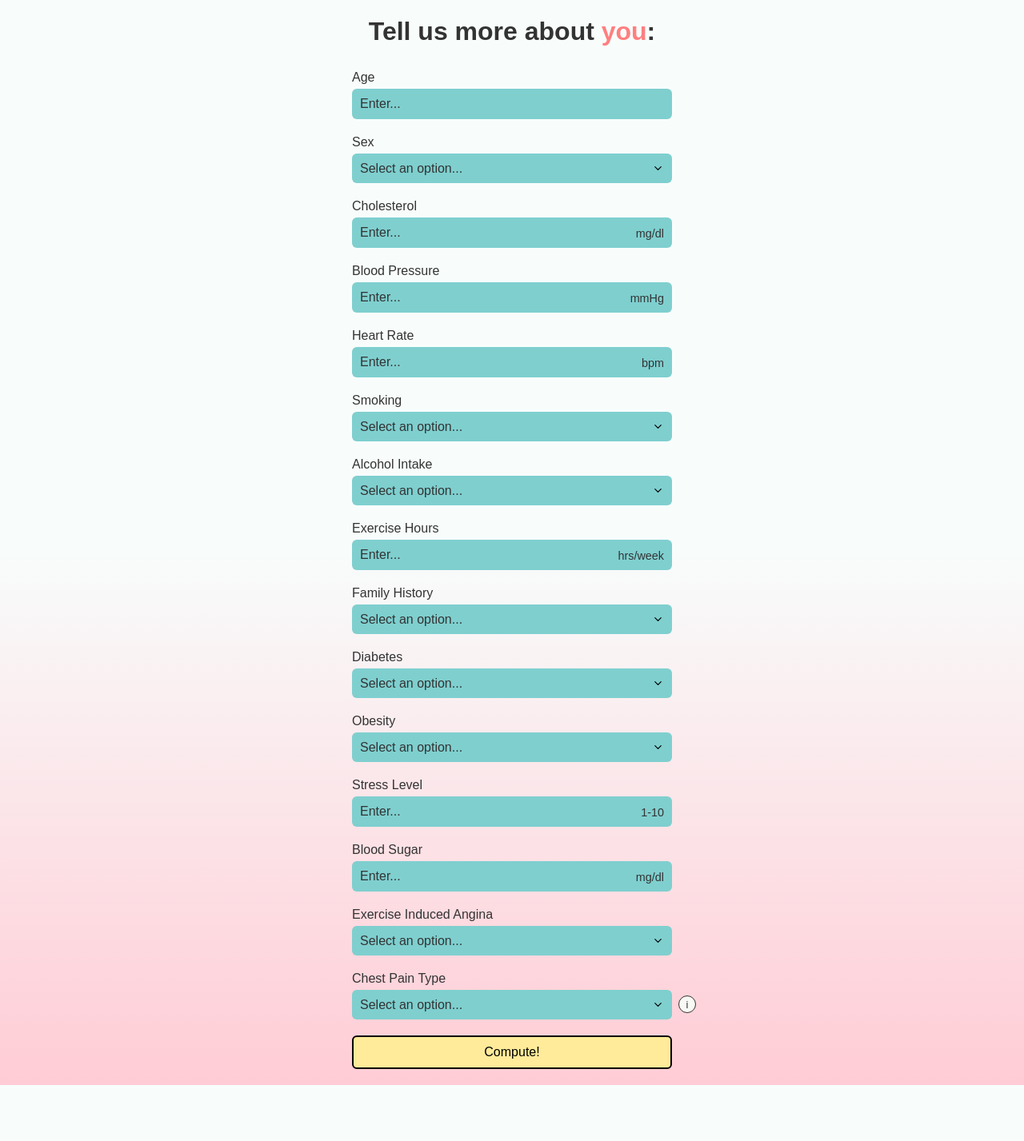
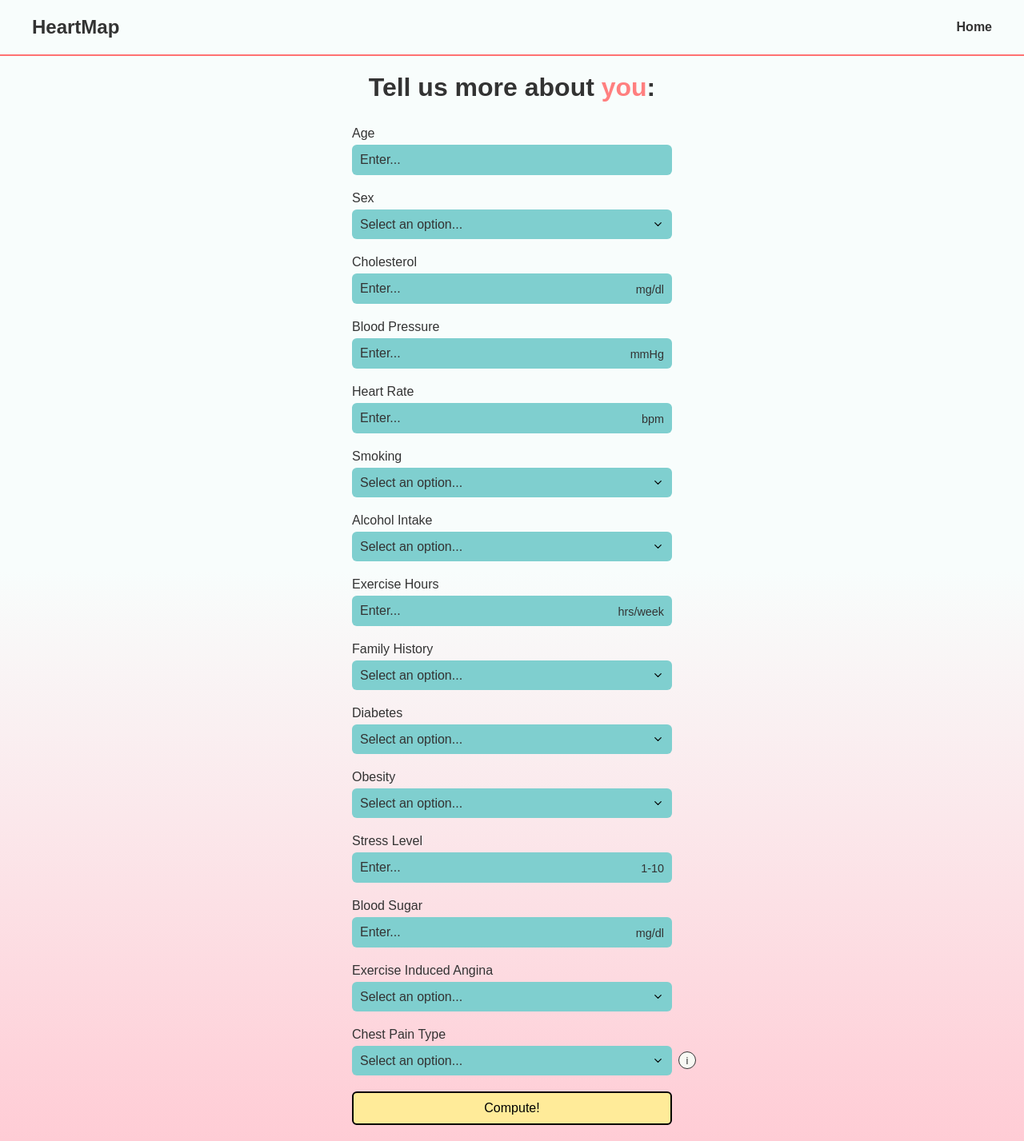
Before and after one commit to ananemyro/heart-health-predictor, a Flask app: page /assess in a window 1280 px wide; the page is wider, and only the part inside the window is pictured. Shown: that part at 80% size. Before the commit the page ends 1357 px from the top of that part, so only its background shows below. Run offline with Flask 3, Linux system fonts and the light colour scheme; parts of the project's set-up code (start-up, migrations or seed data) failed here and were passed over.

Commit message:
Added header

```diff
--- a/templates/assess.html
+++ b/templates/assess.html
@@ -15,9 +15,45 @@
             align-items: center;
         }
 
+        header {
+            display: flex;
+            justify-content: space-between;
+            align-items: center;
+            padding: 20px 50px;
+            border-bottom: 2px solid #ff7171;
+            width: 100%;
+            position: absolute;
+            top: 0;
+        }
+
+        .logo {
+            font-size: 1.5em;
+            font-weight: bold;
+            margin-left: 40px;
+            color: #333;
+        }
+
+        nav {
+            margin-right: 0;
+        }
+
+        nav a {
+            margin: 0 10px;
+            text-decoration: none;
+            color: #333;
+            font-weight: bold;
+            margin-right: 40px;
+        }
+
+        nav a:hover {
+            color: #ff7171;
+        }
+
         .container {
             width: 100%;
             max-width: 800px;
+            margin: 50px auto 0 auto;
+            padding: 20px;
             padding-bottom: 20px;
         }
 
@@ -153,6 +189,14 @@
     </style>
 </head>
 <body style="background: linear-gradient(to bottom, #f8fdfc 50%, #ffccd5 100%); min-height: 100vh;">
+    <!-- Reused Header -->
+    <header>
+        <div class="logo">HeartMap</div>
+        <nav>
+            <a href="/">Home</a>
+        </nav>
+    </header>
+    <!-- Main Content -->
     <div class="container">
         <h1>Tell us more about <span class="highlight">you</span>:</h1>
         <form action="/results" method="POST">
```
